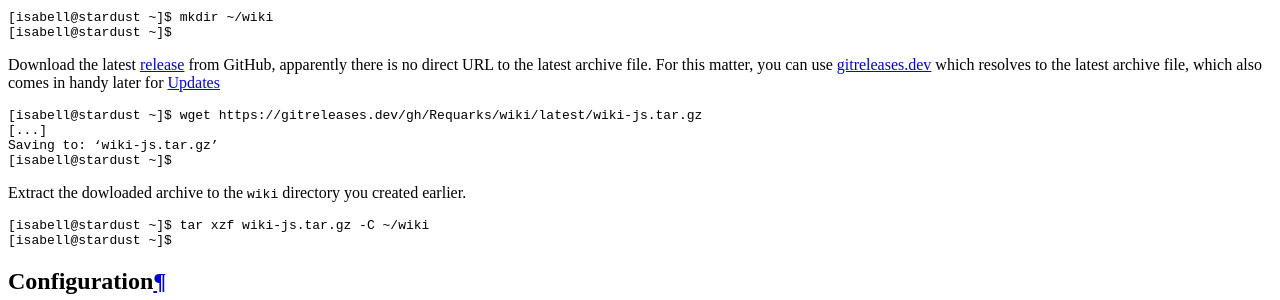
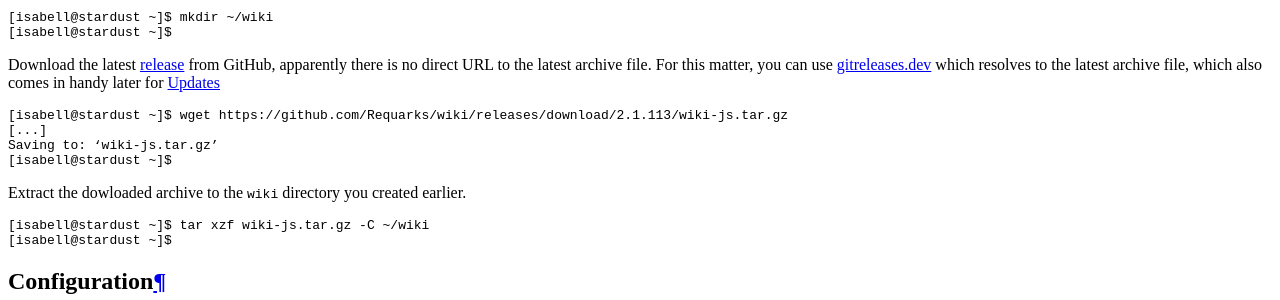
Before and after one commit to Uberspace/lab, a Sphinx documentation site: the page built from source/guide_wiki-js.rst, in a window 1280 px wide and 900 px high, scrolled down 3690 px. Shown: the part 152-452 px from the top of the window. Built offline with Sphinx 7.4.7 and the Read the Docs theme 2.0.0, drawn with Linux system fonts in a browser that asks for light colours; some of the changed text lies outside the part shown.

Commit message:
[wikijs] switch to working download URL, update to 2.1

```diff
--- a/source/guide_wiki-js.rst
+++ b/source/guide_wiki-js.rst
@@ -66,7 +66,7 @@
 
 ::
 
-  [isabell@stardust ~]$ wget https://gitreleases.dev/gh/Requarks/wiki/latest/wiki-js.tar.gz
+  [isabell@stardust ~]$ wget https://github.com/Requarks/wiki/releases/download/2.1.113/wiki-js.tar.gz
   [...]
   Saving to: ‘wiki-js.tar.gz’
   [isabell@stardust ~]$
@@ -234,6 +234,6 @@
 
 ----
 
-Tested with Wiki.js 2.0.12, Uberspace 7.3.11.0
+Tested with Wiki.js 2.1.113, Uberspace 7.3.11.0
 
 .. author_list::
```
